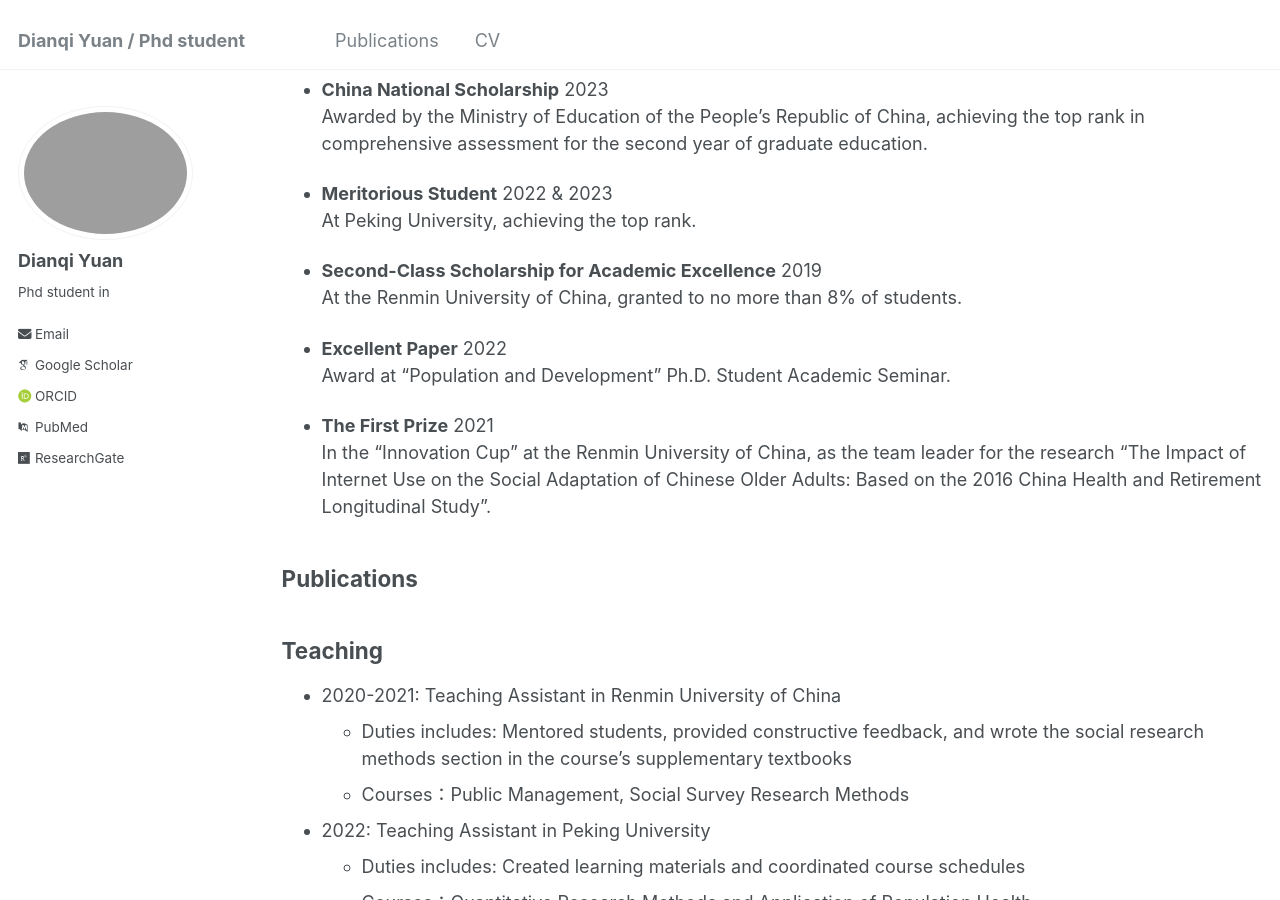
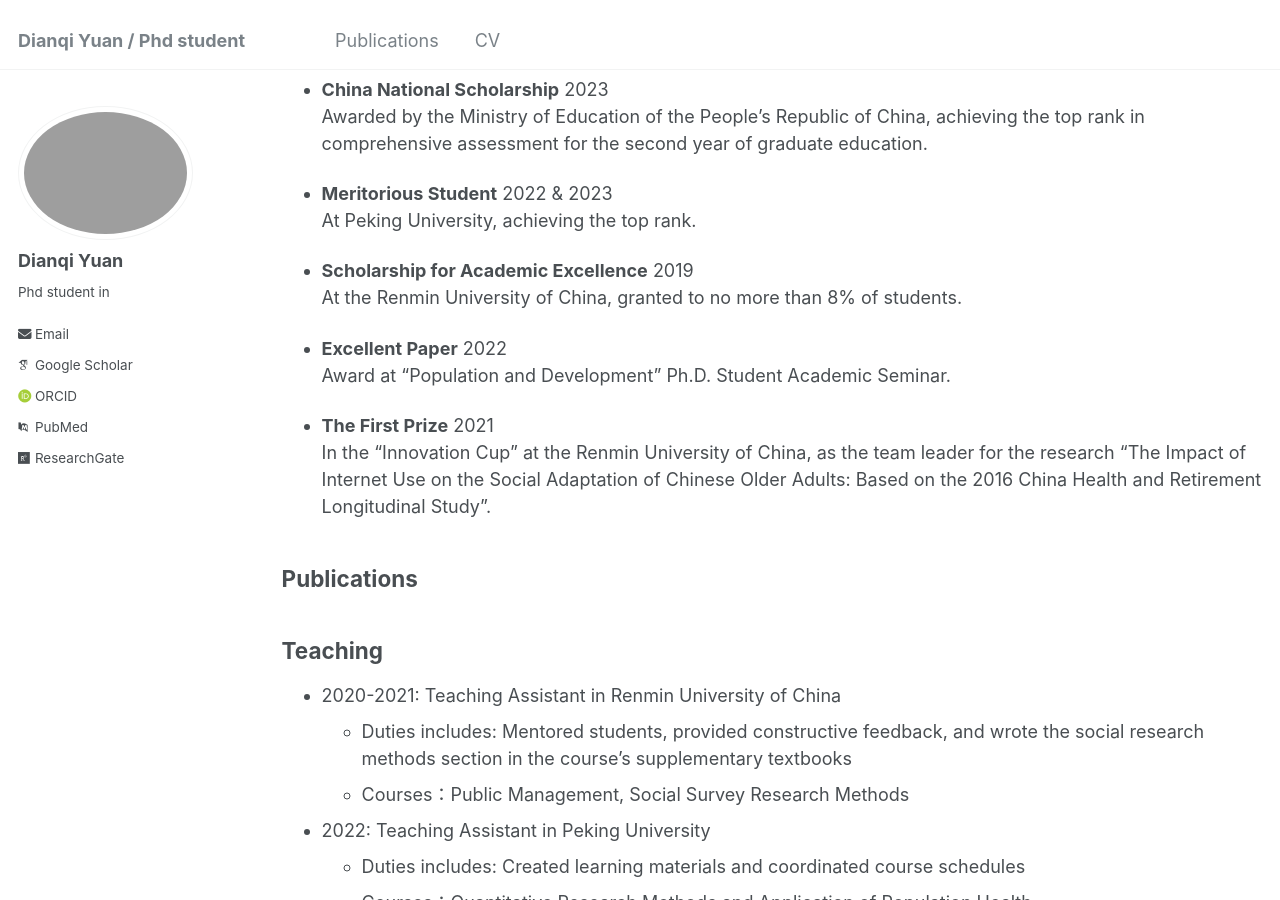
Before and after one commit to dianqi-yuan/dianqi-yuan.github.io, a Jekyll site: the page built from _pages/cv.md, in a window 1280 px wide and 900 px high, scrolled down 865 px. Built offline with Jekyll 4.4.1, drawn with Linux system fonts in a browser that asks for light colours; some web fonts are replaced.

Commit message:
Update cv.md

```diff
--- a/_pages/cv.md
+++ b/_pages/cv.md
@@ -34,7 +34,7 @@ Awards
 * **Meritorious Student**         2022 & 2023
   At Peking University, achieving the top rank.
 
-* **Second-Class Scholarship for Academic Excellence**         2019
+* **Scholarship for Academic Excellence**         2019
   At the Renmin University of China, granted to no more than 8% of students.
 
 * **Excellent Paper**         2022
```
